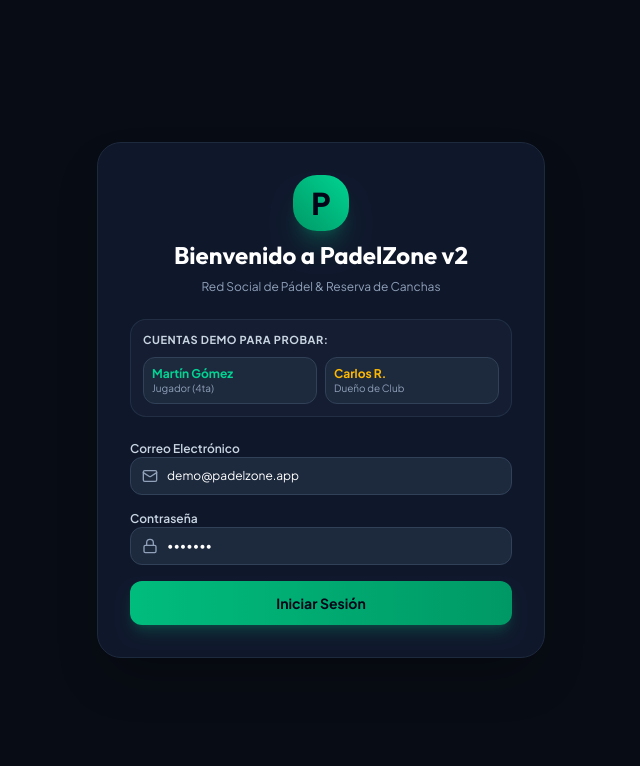
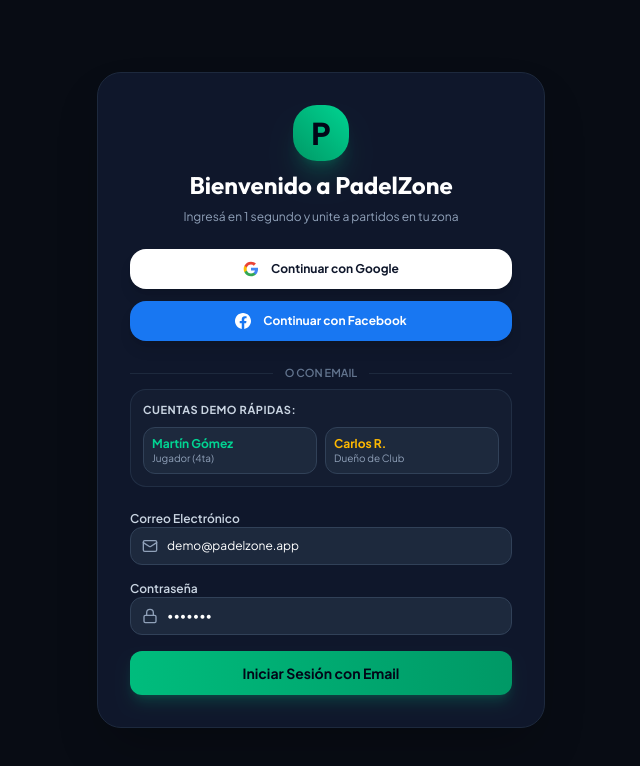
Before and after one commit to Plamber-1503/Padel-Zone-V3, a React (Vite) app: page /#/login in a window 1280 px wide. Shown: the top 766 px of the page, without its empty margins (319-959 px from the left). Built offline with nearby package versions, Linux system fonts and the light colour scheme; no server answers.

Commit message:
feat(auth): implement 1-click Google and Facebook Social OAuth Login

```diff
--- a/src/pages/LoginPage.jsx
+++ b/src/pages/LoginPage.jsx
@@ -2,6 +2,7 @@
 import { useAuth } from '@/context/AuthContext';
 import { useNavigate } from 'react-router-dom';
 import { LogIn, Mail, Lock, Sparkles } from 'lucide-react';
+import { supabase, isSupabaseConfigured } from '@/lib/supabaseClient';
 
 export default function LoginPage() {
   const { login } = useAuth();
@@ -9,14 +10,39 @@
   const [email, setEmail] = useState('demo@padelzone.app');
   const [password, setPassword] = useState('demo123');
   const [error, setError] = useState('');
+  const [loadingProvider, setLoadingProvider] = useState(null);
 
-  const handleSubmit = (e) => {
+  const handleSubmit = async (e) => {
     e.preventDefault();
     try {
-      login(email, password);
+      await login(email, password);
       navigate('/');
     } catch (err) {
       setError(err.message);
+    }
+  };
+
+  const handleSocialLogin = async (provider) => {
+    setLoadingProvider(provider);
+    setError('');
+    try {
+      if (isSupabaseConfigured && supabase) {
+        const { error } = await supabase.auth.signInWithOAuth({
+          provider: provider, // 'google' | 'facebook'
+          options: {
+            redirectTo: `${window.location.origin}/#/`
+          }
+        });
+        if (error) throw error;
+      } else {
+        // En modo Demo sin Supabase activo, iniciar sesión automáticamente con perfil de demostración
+        login(provider === 'facebook' ? 'sofia.rossi@padelzone.app' : 'demo@padelzone.app', 'demo123');
+        navigate('/');
+      }
+    } catch (err) {
+      setError(err.message);
+    } finally {
+      setLoadingProvider(null);
     }
   };
 
@@ -29,8 +55,8 @@
           <div className="w-14 h-14 rounded-3xl bg-gradient-to-tr from-emerald-600 to-emerald-400 mx-auto flex items-center justify-center shadow-xl shadow-emerald-500/20">
             <span className="text-slate-950 font-black text-3xl">P</span>
           </div>
-          <h1 className="font-bold text-2xl text-white">Bienvenido a PadelZone v2</h1>
-          <p className="text-xs text-slate-400">Red Social de Pádel & Reserva de Canchas</p>
+          <h1 className="font-bold text-2xl text-white">Bienvenido a PadelZone</h1>
+          <p className="text-xs text-slate-400">Ingresá en 1 segundo y unite a partidos en tu zona</p>
         </div>
 
         {error && (
@@ -39,9 +65,44 @@
           </div>
         )}
 
+        {/* ── 1. SOCIAL LOGIN BUTTONS (GOOGLE & FACEBOOK - FAST 1-CLICK) ────── */}
+        <div className="space-y-3">
+          <button
+            onClick={() => handleSocialLogin('google')}
+            disabled={loadingProvider === 'google'}
+            className="w-full bg-white hover:bg-slate-100 text-slate-900 font-bold text-xs py-3 px-4 rounded-2xl flex items-center justify-center gap-3 shadow-lg transition-all hover:scale-[1.02] cursor-pointer"
+          >
+            <svg className="w-4 h-4" viewBox="0 0 24 24">
+              <path fill="#4285F4" d="M22.56 12.25c0-.78-.07-1.53-.2-2.25H12v4.26h5.92c-.26 1.37-1.04 2.53-2.21 3.31v2.77h3.57c2.08-1.92 3.28-4.74 3.28-8.09z"/>
+              <path fill="#34A853" d="M12 23c2.97 0 5.46-.98 7.28-2.66l-3.57-2.77c-.98.66-2.23 1.06-3.71 1.06-2.86 0-5.29-1.93-6.16-4.53H2.18v2.84C3.99 20.53 7.7 23 12 23z"/>
+              <path fill="#FBBC05" d="M5.84 14.09c-.22-.66-.35-1.36-.35-2.09s.13-1.43.35-2.09V7.06H2.18C1.43 8.55 1 10.22 1 12s.43 3.45 1.18 4.94l2.85-2.22.81-.63z"/>
+              <path fill="#EA4335" d="M12 5.38c1.62 0 3.06.56 4.21 1.64l3.15-3.15C17.45 2.09 14.97 1 12 1 7.7 1 3.99 3.47 2.18 7.06l3.66 2.84c.87-2.6 3.3-4.52 6.16-4.52z"/>
+            </svg>
+            <span>{loadingProvider === 'google' ? 'Conectando con Google...' : 'Continuar con Google'}</span>
+          </button>
+
+          <button
+            onClick={() => handleSocialLogin('facebook')}
+            disabled={loadingProvider === 'facebook'}
+            className="w-full bg-[#1877F2] hover:bg-[#166fe5] text-white font-bold text-xs py-3 px-4 rounded-2xl flex items-center justify-center gap-3 shadow-lg transition-all hover:scale-[1.02] cursor-pointer"
+          >
+            <svg className="w-4 h-4 fill-current" viewBox="0 0 24 24">
+              <path d="M24 12.073c0-6.627-5.373-12-12-12s-12 5.373-12 12c0 5.99 4.388 10.954 10.125 11.854v-8.385H7.078v-3.47h3.047V9.43c0-3.007 1.792-4.669 4.533-4.669 1.312 0 2.686.235 2.686.235v2.953H15.83c-1.491 0-1.956.925-1.956 1.874v2.25h3.328l-.532 3.47h-2.796v8.385C19.612 23.027 24 18.062 24 12.073z"/>
+            </svg>
+            <span>{loadingProvider === 'facebook' ? 'Conectando con Facebook...' : 'Continuar con Facebook'}</span>
+          </button>
+        </div>
+
+        {/* Divider */}
+        <div className="flex items-center gap-3 my-2">
+          <div className="h-px bg-slate-800 flex-1" />
+          <span className="text-[11px] font-semibold text-slate-500 uppercase">o con email</span>
+          <div className="h-px bg-slate-800 flex-1" />
+        </div>
+
         {/* Demo Users quick select */}
         <div className="bg-slate-800/40 p-3 rounded-2xl border border-slate-700/50 space-y-2">
-          <p className="text-[11px] font-bold text-slate-300 uppercase tracking-wider">Cuentas Demo para probar:</p>
+          <p className="text-[11px] font-bold text-slate-300 uppercase tracking-wider">Cuentas Demo rápidas:</p>
           <div className="grid grid-cols-2 gap-2 text-xs">
             <button
               onClick={() => { setEmail('demo@padelzone.app'); setPassword('demo123'); }}
@@ -93,7 +154,7 @@
             type="submit"
             className="w-full bg-gradient-to-r from-emerald-500 to-emerald-600 hover:from-emerald-400 hover:to-emerald-500 text-slate-950 font-bold text-sm py-3 rounded-xl shadow-lg shadow-emerald-500/20 transition-all hover:scale-[1.02]"
           >
-            Iniciar Sesión
+            Iniciar Sesión con Email
           </button>
         </form>
 
```
